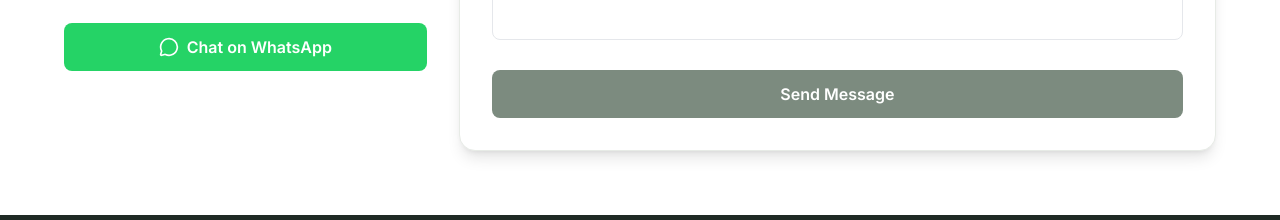
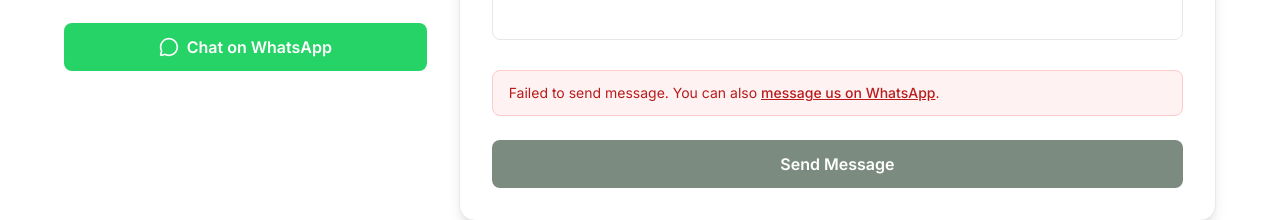
Before and after one commit to Euwamahoro/BRG, a Next.js app: page /contact in a window 1280 px wide. Both pictures are taken after typing "Sample", "name@example.com", "Sample" into the empty fields and a click on the button "Send Message". Shown: the part 821-1041 px from the top of the page. Built offline with nearby package versions, Linux system fonts and the light colour scheme; no server answers.

Commit message:
Wire contact form Send button to backend API instead of console.log

```diff
--- a/app/contact/page.tsx
+++ b/app/contact/page.tsx
@@ -2,7 +2,7 @@
 'use client'
 
 import { motion } from 'framer-motion'
-import { Mail, Phone, MapPin, MessageCircle, Clock } from 'lucide-react'
+import { Mail, Phone, MapPin, MessageCircle, Clock, CheckCircle2 } from 'lucide-react'
 import Link from 'next/link'
 import { useState } from 'react'
 
@@ -13,11 +13,35 @@
     subject: '',
     message: '',
   })
+  const [sending, setSending] = useState(false)
+  const [sendError, setSendError] = useState('')
+  const [submitted, setSubmitted] = useState(false)
 
-  const handleSubmit = (e: React.FormEvent) => {
+  const handleSubmit = async (e: React.FormEvent) => {
     e.preventDefault()
-    // Handle form submission - will connect to API later
-    console.log('Form submitted:', formData)
+    setSendError('')
+    setSending(true)
+    try {
+      const res = await fetch('/api/send-contact', {
+        method: 'POST',
+        headers: { 'Content-Type': 'application/json' },
+        body: JSON.stringify(formData),
+      })
+      if (!res.ok) {
+        const data = await res.json().catch(() => ({}))
+        throw new Error(data.error || 'Failed to send message.')
+      }
+      setSubmitted(true)
+      setFormData({ name: '', email: '', subject: '', message: '' })
+    } catch (err) {
+      setSendError(
+        err instanceof Error
+          ? err.message
+          : 'Something went wrong sending your message. Please try WhatsApp instead.'
+      )
+    } finally {
+      setSending(false)
+    }
   }
 
   return (
@@ -127,6 +151,23 @@
                   Send a Message
                 </h3>
 
+                {submitted ? (
+                  <div className="text-center py-10">
+                    <CheckCircle2 className="h-12 w-12 text-[var(--brg-sage)] mx-auto mb-4" />
+                    <h4 className="font-display text-xl font-bold text-[var(--brg-ink)] mb-2">
+                      Message Sent
+                    </h4>
+                    <p className="text-gray-600 mb-6">
+                      Thanks for reaching out — we&apos;ll get back to you shortly.
+                    </p>
+                    <button
+                      onClick={() => setSubmitted(false)}
+                      className="text-sm font-medium text-[var(--brg-brass)] hover:underline"
+                    >
+                      Send another message
+                    </button>
+                  </div>
+                ) : (
                 <form onSubmit={handleSubmit} className="space-y-6">
                   <div className="grid md:grid-cols-2 gap-6">
                     <div>
@@ -185,13 +226,30 @@
                     />
                   </div>
 
+                  {sendError && (
+                    <div className="px-4 py-3 rounded-lg bg-red-50 border border-red-200 text-red-700 text-sm">
+                      {sendError} You can also{' '}
+                      <Link
+                        href="https://wa.me/250786291710"
+                        target="_blank"
+                        rel="noopener noreferrer"
+                        className="underline font-medium"
+                      >
+                        message us on WhatsApp
+                      </Link>
+                      .
+                    </div>
+                  )}
+
                   <button
                     type="submit"
-                    className="w-full px-8 py-3 bg-[var(--brg-sage)] hover:bg-[var(--brg-sage-dark)] text-white font-semibold rounded-lg transition-colors"
+                    disabled={sending}
+                    className="w-full px-8 py-3 bg-[var(--brg-sage)] hover:bg-[var(--brg-sage-dark)] disabled:opacity-60 disabled:cursor-not-allowed text-white font-semibold rounded-lg transition-colors"
                   >
-                    Send Message
+                    {sending ? 'Sending...' : 'Send Message'}
                   </button>
                 </form>
+                )}
               </div>
             </motion.div>
           </div>
```
